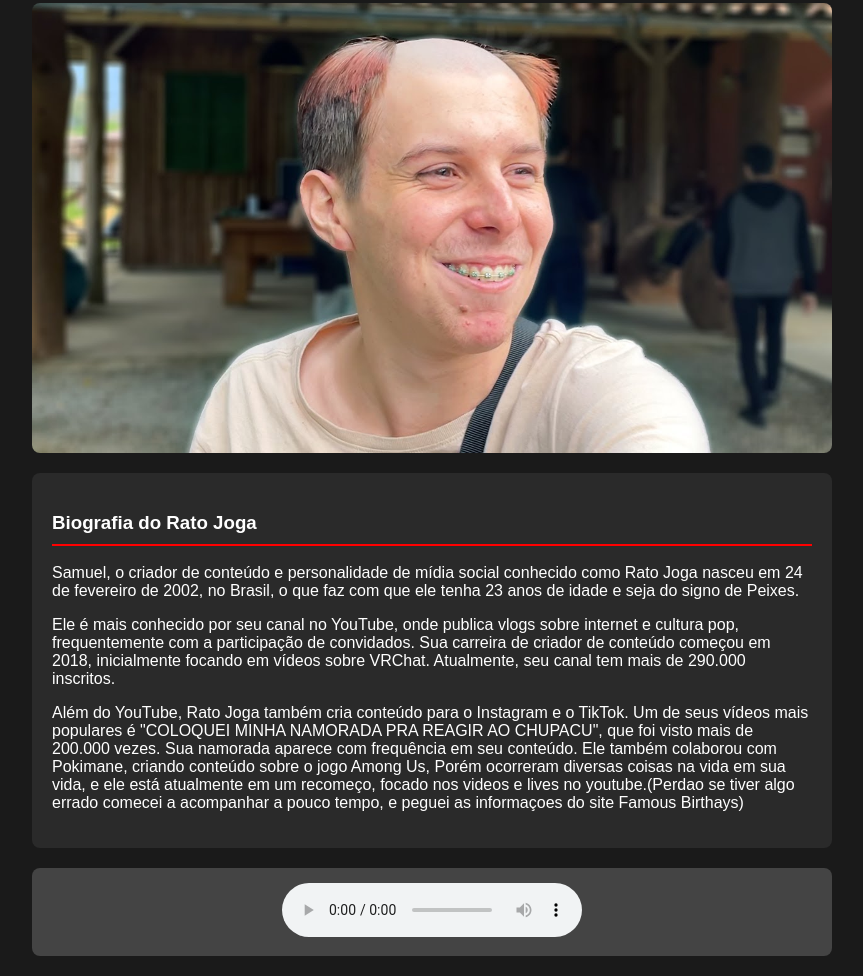
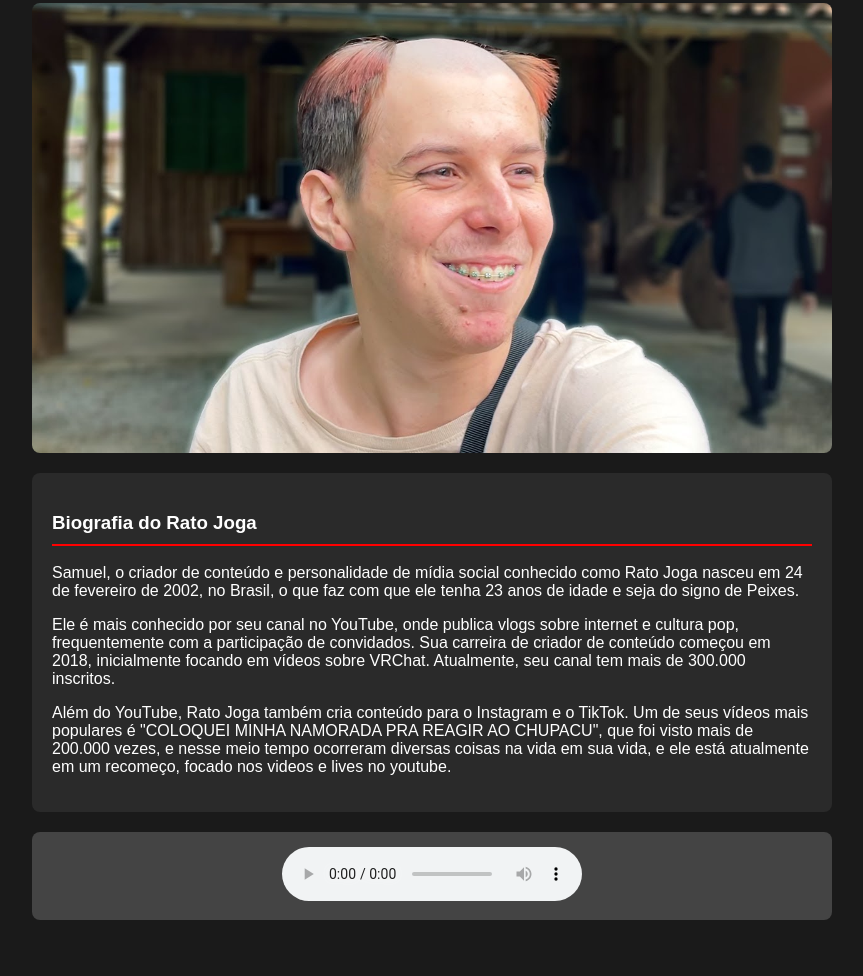
Before and after one commit to Kauelnth/index, a plain HTML site: page index.html in a window 1280 px wide. Shown: the part 344-1320 px from the top of the page, without its empty margins (208-1071 px from the left). After the commit the page ends 1284 px from the top, so only its background shows below. Drawn offline with Linux system fonts and the light colour scheme.

Commit message:
Update index.html

```diff
--- a/index.html
+++ b/index.html
@@ -1,6 +1,7 @@
 <!DOCTYPE html>
 <html lang="pt-br">
 <head>
+<link rel="icon" type="image/png" href="image-removebg-preview.png">
 <meta charset="UTF-8">
 <meta name="viewport" content="width=device-width, initial-scale=1.0">
 <title>Rato Joga</title>
@@ -117,7 +118,7 @@ opacity: 0;
 <div class="content">
 
 <div class="live-status">
-<h2>Status da Live: <span class="online">ONLINE! 🟢</span> no <a href="https://www.youtube.com/watch?v=-t9Ah3j-m4A" target="_blank" class="youtube-link"><img src="youtube-logo-youtube-icon-transparent-free-png.webp.webp" height="100"> </a><span class="live-alert"><a href="https://www.youtube.com/watch?v=-t9Ah3j-m4A" target="_blank" style="color: rgb(252, 0, 0); text-decoration: none;">AO VIVO! CLIQUE PARA ASSISTIR!</a></span></h2>
+<h2>Status da Live: <span class="online">ONLINE! 🟢</span> no <a href="https://www.youtube.com/watch?v=CVC1jL074VM" target="_blank" class="youtube-link"><img src="youtube-logo-youtube-icon-transparent-free-png.webp.webp" height="100"> </a><span class="live-alert"><a href="https://www.youtube.com/watch?v=CVC1jL074VM" target="_blank" style="color: rgb(252, 0, 0); text-decoration: none;">AO VIVO! CLIQUE PARA ASSISTIR!</a></span></h2>
 </div>
 
 <div class="live-image">
@@ -127,9 +128,8 @@ opacity: 0;
 <div class="bio">
 <h3>Biografia do Rato Joga</h3>
 <p>Samuel, o criador de conteúdo e personalidade de mídia social conhecido como Rato Joga nasceu em 24 de fevereiro de 2002, no Brasil, o que faz com que ele tenha 23 anos de idade e seja do signo de Peixes.</p>
-<p>Ele é mais conhecido por seu canal no YouTube, onde publica vlogs sobre internet e cultura pop, frequentemente com a participação de convidados. Sua carreira de criador de conteúdo começou em 2018, inicialmente focando em vídeos sobre VRChat. Atualmente, seu canal tem mais de 290.000 inscritos.</p>
-<p>Além do YouTube, Rato Joga também cria conteúdo para o Instagram e o TikTok. Um de seus vídeos mais populares é "COLOQUEI MINHA NAMORADA PRA REAGIR AO CHUPACU", que foi visto mais de 200.000 vezes. Sua namorada aparece com frequência em seu conteúdo. Ele também colaborou com Pokimane, criando conteúdo sobre o jogo Among Us,
-Porém ocorreram diversas coisas na vida em sua vida, e ele está atualmente em um recomeço, focado nos videos e lives no youtube.(Perdao se tiver algo errado comecei a acompanhar a pouco tempo, e peguei as informaçoes do site Famous Birthays)
+<p>Ele é mais conhecido por seu canal no YouTube, onde publica vlogs sobre internet e cultura pop, frequentemente com a participação de convidados. Sua carreira de criador de conteúdo começou em 2018, inicialmente focando em vídeos sobre VRChat. Atualmente, seu canal tem mais de 300.000 inscritos.</p>
+<p>Além do YouTube, Rato Joga também cria conteúdo para o Instagram e o TikTok. Um de seus vídeos mais populares é "COLOQUEI MINHA NAMORADA PRA REAGIR AO CHUPACU", que foi visto mais de 200.000 vezes, e nesse meio tempo ocorreram diversas coisas na vida em sua vida, e ele está atualmente em um recomeço, focado nos videos e lives no youtube.
 </p>
 </div>
 
```
